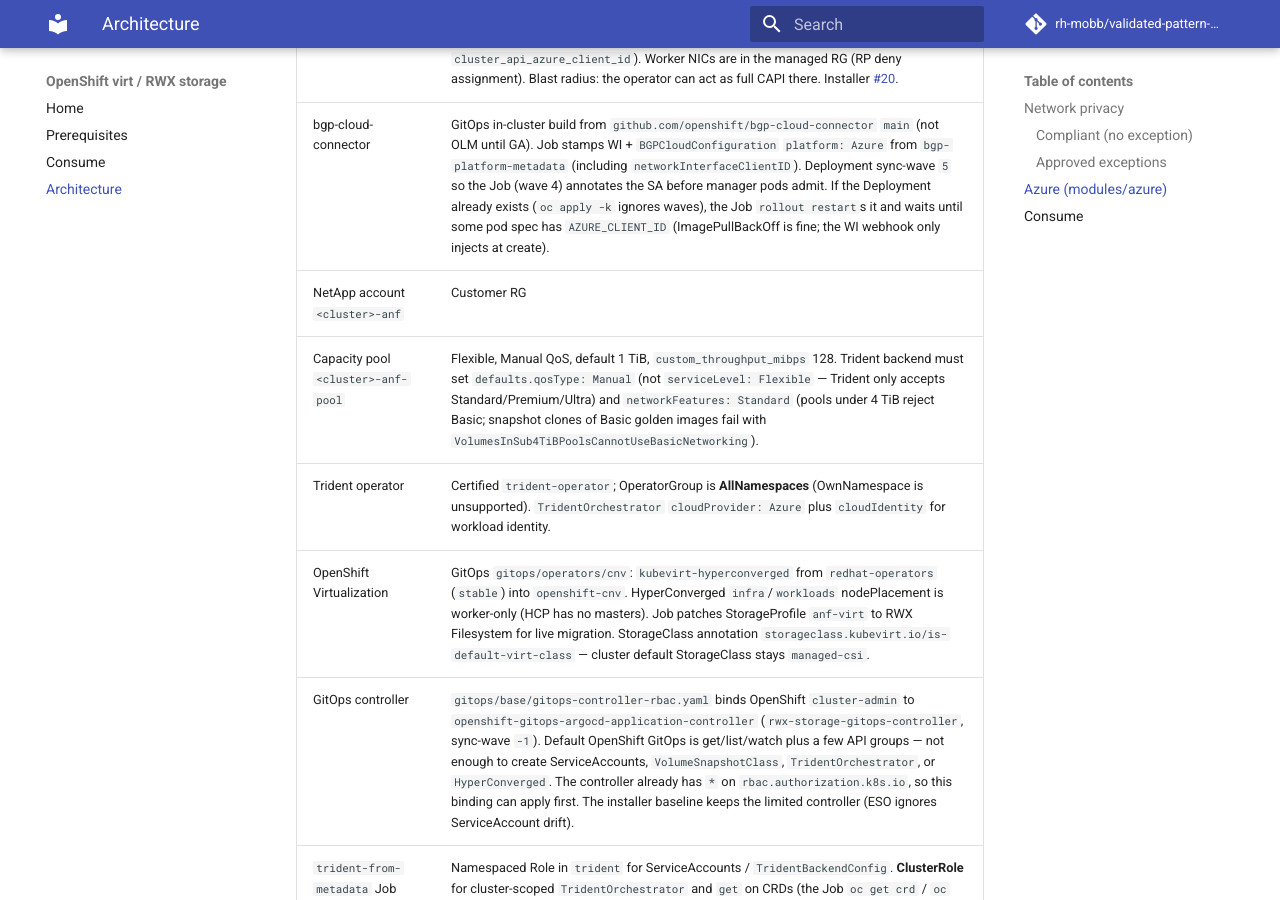
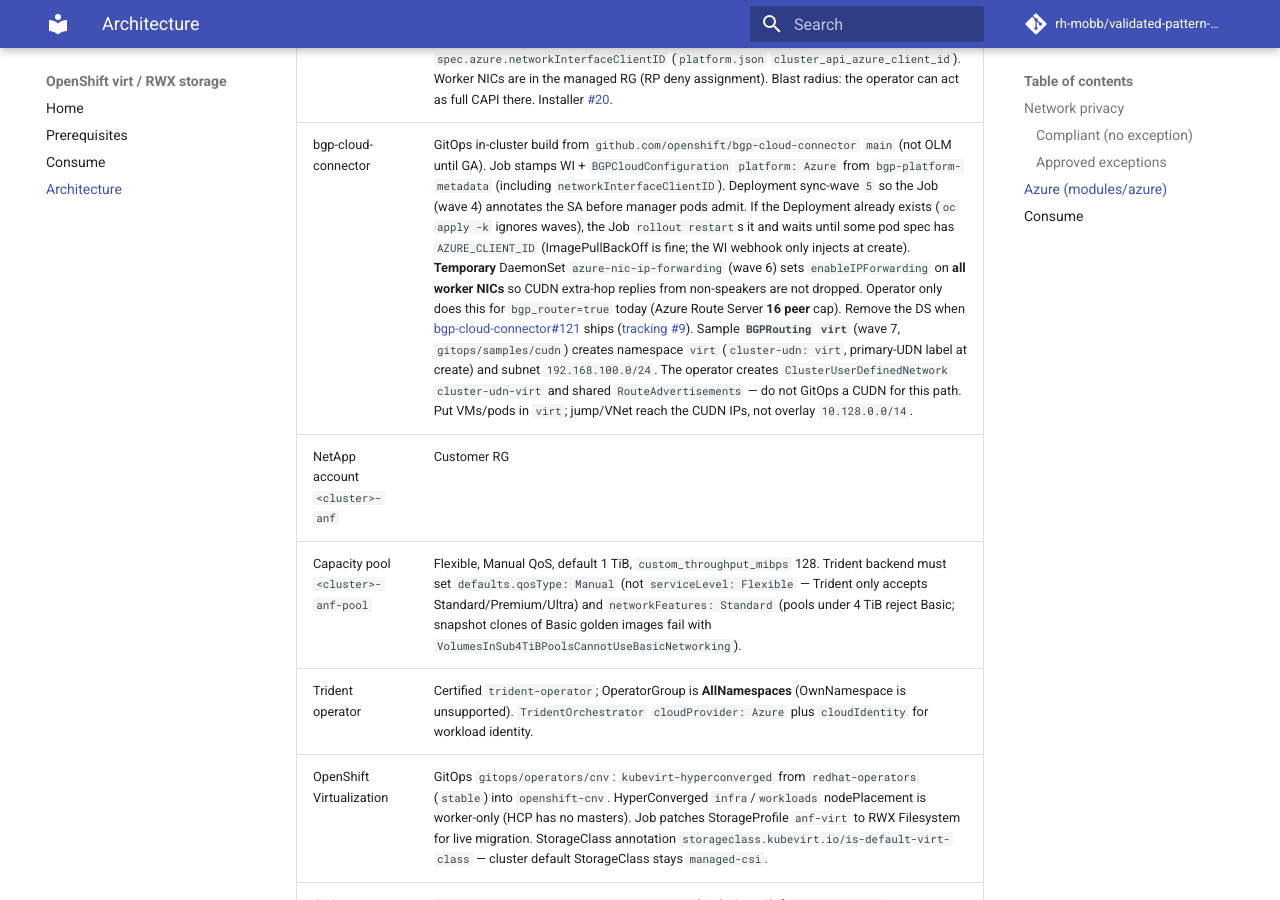
Before and after one commit to rh-mobb/validated-pattern-openshift-virt, an MkDocs documentation site: the page built from docs/architecture.md, in a window 1280 px wide and 900 px high, scrolled down 1978 px. Built offline with MkDocs 1.6.1 and Material for MkDocs 9.7.7, drawn with Linux system fonts in a browser that asks for light colours; comment, search, counter and statistics services are not loaded.

Commit message:
feat: extra-hop NIC forwarding DaemonSet and sample BGPRouting
Advertise a virt CUDN from GitOps and keep non-speaker replies alive
until the operator can set enableIPForwarding without extra BGP peers.

Co-authored-by: Cursor <cursoragent@cursor.com>

```diff
--- a/docs/architecture.md
+++ b/docs/architecture.md
@@ -37,7 +37,7 @@ Do not add a public IP, public PaaS data plane, or internet listener without a n
 | Subnet `RouteServerSubnet` | Azure-required name, **no NSG, no UDR**, CIDR from installer `route_server_subnet_prefix` (default `10.0.4.0/26`). |
 | Public IP + Azure Route Server `<cluster>-routeserver` | Standard PIP (management plane exception). BGP neighbors are RFC1918 `virtualRouterIps`. Apply fails without `bgp_router=true` in `platform.json` `node_pools`. |
 | UAMI `<cluster>-bgp` | Custom role: Route Server BGP connections **in the customer RG** only (no NIC write). Federated credential for `openshift-bgp-cloud-connector/openshift-bgp-cloud-connector-controller-manager`. NIC IP forwarding uses installer **`cluster-api-azure`** via `spec.azure.networkInterfaceClientID` (`platform.json` `cluster_api_azure_client_id`). Worker NICs are in the managed RG (RP deny assignment). Blast radius: the operator can act as full CAPI there. Installer [#20](https://github.com/rh-mobb/validated-pattern-aro-hcp/issues/20). |
-| bgp-cloud-connector | GitOps in-cluster build from `github.com/openshift/bgp-cloud-connector` `main` (not OLM until GA). Job stamps WI + `BGPCloudConfiguration` `platform: Azure` from `bgp-platform-metadata` (including `networkInterfaceClientID`). Deployment sync-wave `5` so the Job (wave 4) annotates the SA before manager pods admit. If the Deployment already exists (`oc apply -k` ignores waves), the Job `rollout restart`s it and waits until some pod spec has `AZURE_CLIENT_ID` (ImagePullBackOff is fine; the WI webhook only injects at create). |
+| bgp-cloud-connector | GitOps in-cluster build from `github.com/openshift/bgp-cloud-connector` `main` (not OLM until GA). Job stamps WI + `BGPCloudConfiguration` `platform: Azure` from `bgp-platform-metadata` (including `networkInterfaceClientID`). Deployment sync-wave `5` so the Job (wave 4) annotates the SA before manager pods admit. If the Deployment already exists (`oc apply -k` ignores waves), the Job `rollout restart`s it and waits until some pod spec has `AZURE_CLIENT_ID` (ImagePullBackOff is fine; the WI webhook only injects at create). **Temporary** DaemonSet `azure-nic-ip-forwarding` (wave 6) sets `enableIPForwarding` on **all worker NICs** so CUDN extra-hop replies from non-speakers are not dropped. Operator only does this for `bgp_router=true` today (Azure Route Server **16 peer** cap). Remove the DS when [bgp-cloud-connector#121](https://github.com/openshift/bgp-cloud-connector/issues/121) ships ([tracking #9](https://github.com/rh-mobb/validated-pattern-openshift-virt/issues/9)). Sample **`BGPRouting` `virt`** (wave 7, `gitops/samples/cudn`) creates namespace `virt` (`cluster-udn: virt`, primary-UDN label at create) and subnet `192.168.100.0/24`. The operator creates `ClusterUserDefinedNetwork` `cluster-udn-virt` and shared `RouteAdvertisements` — do not GitOps a CUDN for this path. Put VMs/pods in `virt`; jump/VNet reach the CUDN IPs, not overlay `10.128.0.0/14`. |
 | NetApp account `<cluster>-anf` | Customer RG |
 | Capacity pool `<cluster>-anf-pool` | Flexible, Manual QoS, default 1 TiB, `custom_throughput_mibps` 128. Trident backend must set `defaults.qosType: Manual` (not `serviceLevel: Flexible` — Trident only accepts Standard/Premium/Ultra) and `networkFeatures: Standard` (pools under 4 TiB reject Basic; snapshot clones of Basic golden images fail with `VolumesInSub4TiBPoolsCannotUseBasicNetworking`). |
 | Trident operator | Certified `trident-operator`; OperatorGroup is **AllNamespaces** (OwnNamespace is unsupported). `TridentOrchestrator` `cloudProvider: Azure` plus `cloudIdentity` for workload identity. |
```
Also changed, not shown: CHANGELOG.md (+2 -0 lines), docs/guides/consume.md (+1 -1 lines), 9 other files.
